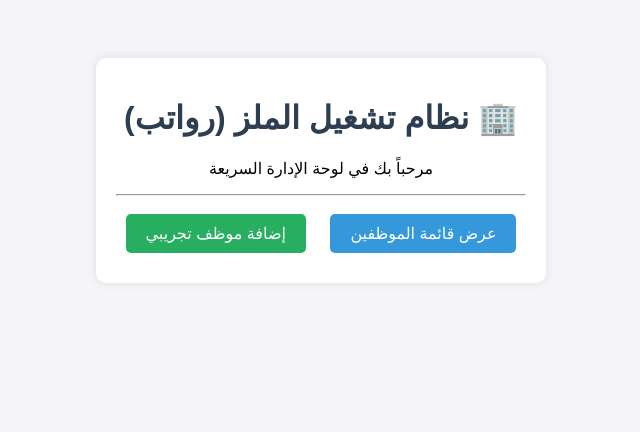
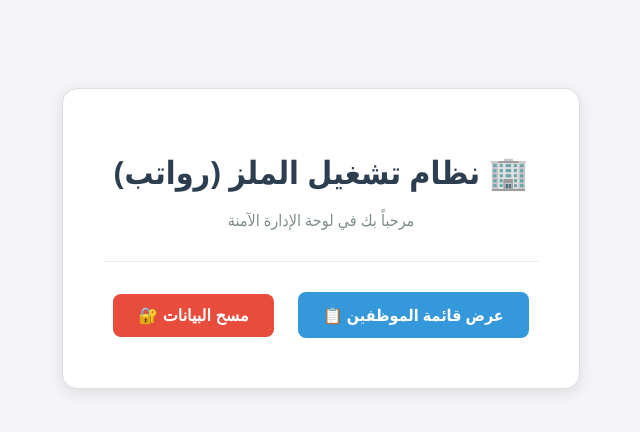
Before and after one commit to abdelsalamalsayd1988-sys/AlMalaz-Payroll-System, a Flask app: page / in a window 1280 px wide. Shown: the top 432 px of the page, without its empty margins (319-959 px from the left). Run offline with Flask 3, Linux system fonts and the light colour scheme.

Commit message:
Revise index.html for improved UI and Final Dashboard UI with secure delete functionality.functionality
Updated styles and content for the admin panel.إضافة واجهة المستخدم النهائية (Dashboard) مع زر الحذف الذكي الذي يطلب كلمة المرور AlMalaz@2026 لزيادة الأمان وتنسيق المظهر بالألوان.

Finalized the Dashboard UI with a secure delete button that prompts for the AlMalaz@2026 password to confirm data clearance.

```diff
--- a/templates/templates/index.html
+++ b/templates/templates/index.html
@@ -4,20 +4,35 @@
     <meta charset="UTF-8">
     <title>لوحة تحكم نظام الملز</title>
     <style>
-        body { font-family: sans-serif; background-color: #f4f4f9; text-align: center; }
-        .container { margin-top: 50px; background: white; padding: 20px; display: inline-block; border-radius: 10px; box-shadow: 0 0 10px rgba(0,0,0,0.1); }
-        h1 { color: #2c3e50; }
-        .btn { background-color: #3498db; color: white; padding: 10px 20px; text-decoration: none; border-radius: 5px; margin: 10px; display: inline-block; }
-        .btn:hover { background-color: #2980b9; }
+        body { font-family: 'Segoe UI', Tahoma, Geneva, Verdana, sans-serif; background-color: #f4f4f9; text-align: center; color: #333; }
+        .container { margin-top: 80px; background: white; padding: 40px; display: inline-block; border-radius: 15px; box-shadow: 0 4px 15px rgba(0,0,0,0.1); border: 1px solid #ddd; }
+        h1 { color: #2c3e50; margin-bottom: 10px; }
+        p { color: #7f8c8d; margin-bottom: 30px; }
+        .btn { background-color: #3498db; color: white; padding: 12px 25px; text-decoration: none; border-radius: 8px; margin: 10px; display: inline-block; cursor: pointer; border: none; font-size: 16px; transition: 0.3s; font-weight: bold; }
+        .btn:hover { background-color: #2980b9; transform: translateY(-2px); }
+        .btn-delete { background-color: #e74c3c; }
+        .btn-delete:hover { background-color: #c0392b; }
+        hr { border: 0; border-top: 1px solid #eee; margin: 20px 0; }
     </style>
 </head>
 <body>
     <div class="container">
         <h1>🏢 نظام تشغيل الملز (رواتب)</h1>
-        <p>مرحباً بك في لوحة الإدارة السريعة</p>
+        <p>مرحباً بك في لوحة الإدارة الآمنة</p>
         <hr>
-        <a href="/list" class="btn">عرض قائمة الموظفين</a>
-        <a href="/add/Employee/5000" class="btn" style="background-color: #27ae60;">إضافة موظف تجريبي</a>
+        <a href="/list" class="btn">عرض قائمة الموظفين 📋</a>
+        <!-- عند الضغط سيطلب كلمة السر AlMalaz@2026 -->
+        <button class="btn btn-delete" onclick="askPassword()">مسح البيانات 🔐</button>
     </div>
+
+    <script>
+        function askPassword() {
+            let pass = prompt("الرجاء إدخال كلمة السر الخاصة بنظام الملز لإتمام المسح:");
+            if (pass != null && pass != "") {
+                // إرسال كلمة السر التي أدخلتها إلى ملف app.py للتأكد منها
+                window.location.href = "/clear/" + pass;
+            }
+        }
+    </script>
 </body>
 </html>
```
